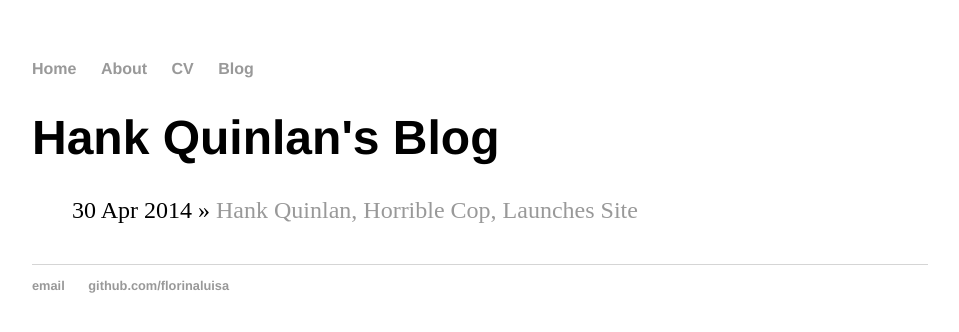
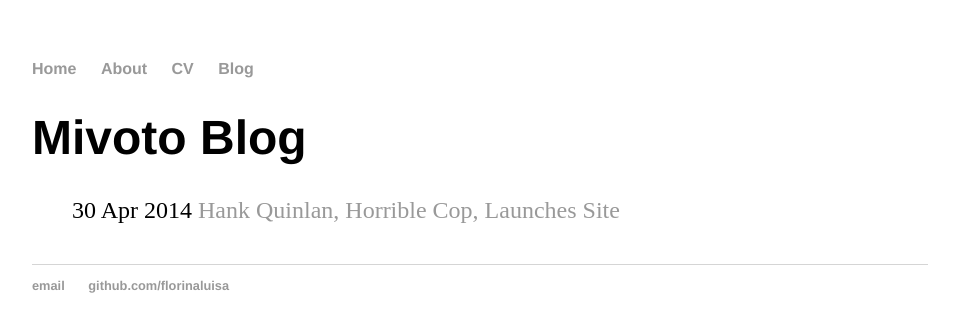
Before and after one commit to Florinaluisa/Test.io, a Jekyll site: the page built from blog/index.html, in a window 1280 px wide. Shown: the top 332 px of the page, without its empty margins (160-1119 px from the left). Built offline with Jekyll 4.4.1, drawn with Linux system fonts in a browser that asks for light colours.

Commit message:
Update index.html

```diff
--- a/blog/index.html
+++ b/blog/index.html
@@ -1,11 +1,11 @@
 ---
 layout: default
-title: Hank Quinlan's Blog
+title: Mivoto Blog
 ---
-	<h1>{{ page.title }}</h1>
-	<ul class="posts">
-
-	  {% for post in site.posts %}
-	    <li><span>{{ post.date | date_to_string }}</span> » <a href="{{ post.url }}" title="{{ post.title }}">{{ post.title }}</a></li>
-	  {% endfor %}
-	</ul>
+<h1>{{page.title}}</h1>
+<ul class = "posts">
+  {% for post in site.posts %}
+  <li><span>{{ post.date | date_to_string }}</span>
+    <a href= "{{ post.url }}" title = "{{ post.title }}">{{ post.title }}</a></li>
+    {% endfor %}
+    </ul>
```
